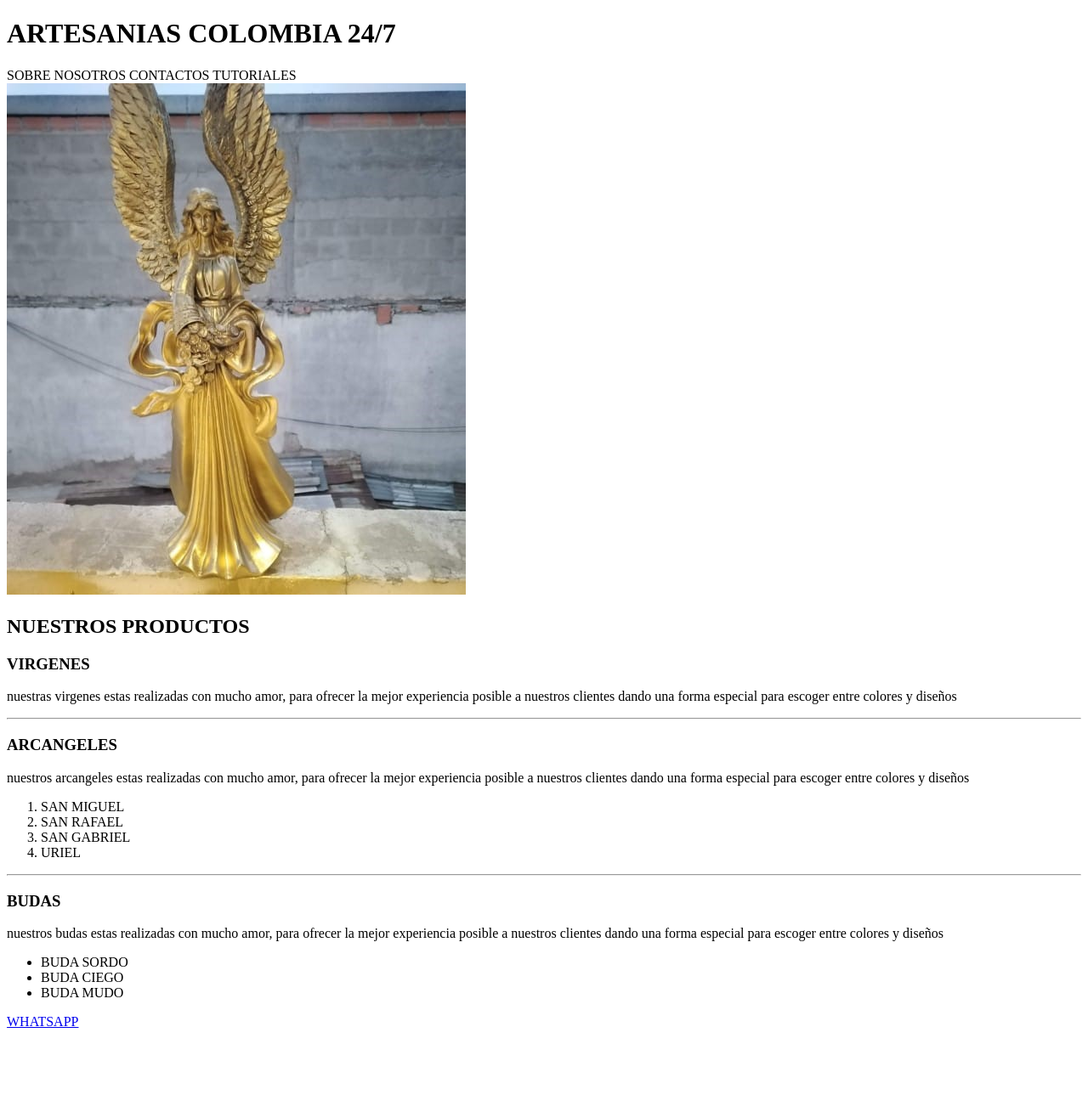
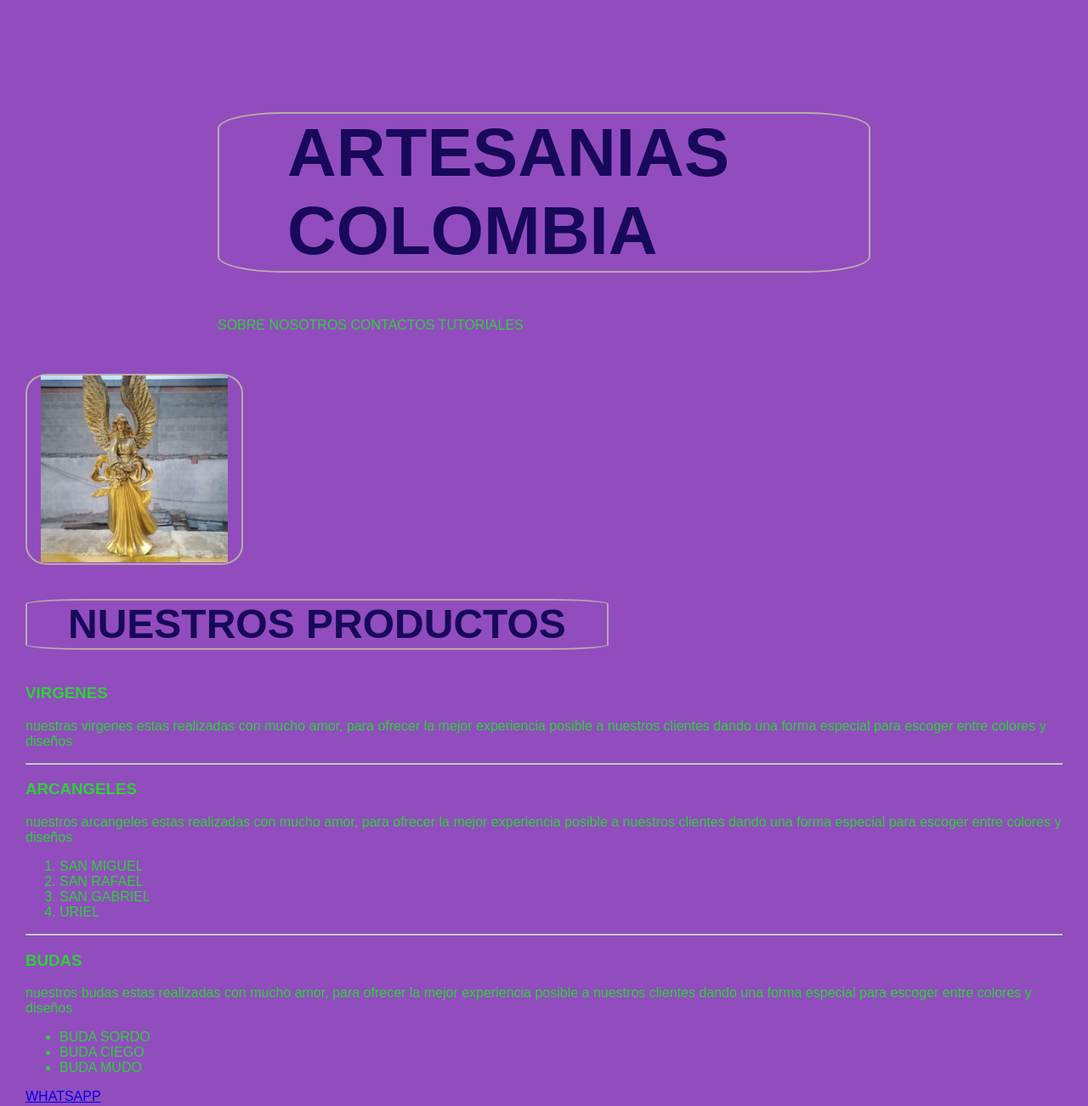
Before and after one commit to Sosige247/HTML, a plain HTML site: page index.html in a window 1280 px wide. Shown: the whole page at 85% size. Before the commit the page ends 1220 px from the top, so only its background shows below. Drawn offline with Linux system fonts and the light colour scheme.

Commit message:
index.html

```diff
--- a/index.html
+++ b/index.html
@@ -3,23 +3,35 @@
 <head>
     <meta charset="UTF-8">
     <meta name="viewport" content="width=device-width, initial-scale=1.0">
+    <link rel="stylesheet" type="text/css" href="styles.css">
+    <link rel="stylesheet" href="./styles.css"/>
     <title>Document</title>
+
 </head>
-<body>
+
+<body >
     <header>
-          <h1>ARTESANIAS COLOMBIA 24/7</h1>
-          <span>SOBRE NOSOTROS</span>
-          <span>CONTACTOS</span>
-          <span>TUTORIALES</span>
+      <div id="tituloprincipal">
+
+        <h1 class="title" id="principal">ARTESANIAS COLOMBIA</h1>
+
+        <span>SOBRE NOSOTROS</span>
+        <span>CONTACTOS</span>
+        <span>TUTORIALES</span>
+
+      </div>
+
 
     </header>
 
     <main>
-        <img src="./WhatsApp Image 2024-01-07 at 02.05.32 (2).jpeg" alt="">
 
+        <div class="car">
+        <img src="./WhatsApp Image 2024-01-07 at 02.05.32 (2).jpeg" class="logo">
+      </div>
 
         <section>
-            <h2>NUESTROS PRODUCTOS</h2>
+          <h2 class="title">NUESTROS PRODUCTOS</h2>
 
 
                     <article>
@@ -65,7 +77,7 @@
                         <h3>BUDAS</h3>
 
 
-                        <div>
+                        <div id car>
                               <p>nuestros budas estas realizadas con mucho amor, para ofrecer
                                  la mejor experiencia posible a nuestros clientes dando una forma
                                  especial para escoger entre colores y diseños</p>
```
